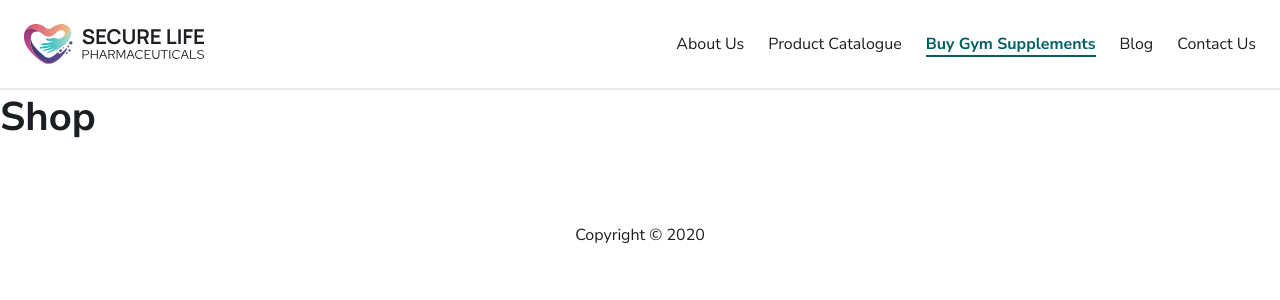
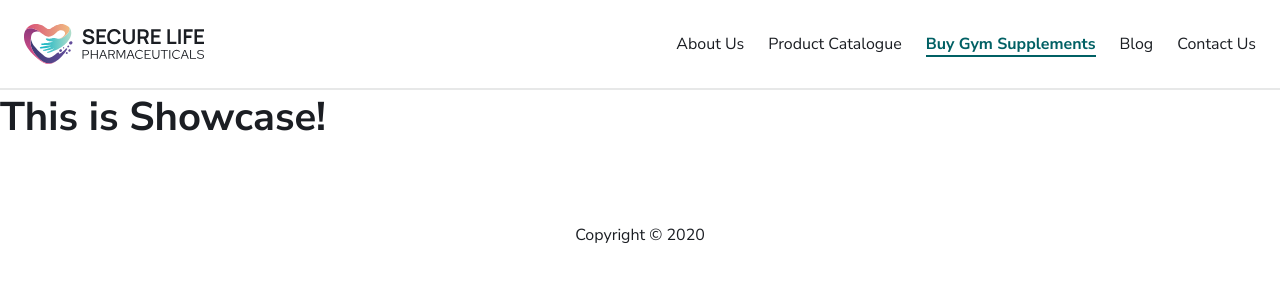
Before and after one commit to kundanb/securelifepharma.com, a React (Create React App) app: page /shop in a window 1280 px wide. Shown: the top 300 px of the page. Built offline with nearby package versions, Linux system fonts and the light colour scheme.

Commit message:
created Shop Showcase

```diff
--- a/src/pages/Shop.js
+++ b/src/pages/Shop.js
@@ -1,3 +1,9 @@
+import Showcase from './Shop/Showcase';
+
 export default function Shop() {
-  return <h1>Shop</h1>;
+  return (
+    <>
+      <Showcase />
+    </>
+  );
 }
--- /dev/null
+++ b/src/pages/Shop/Showcase.js
@@ -0,0 +1,3 @@
+export default function Showcase() {
+  return <h1>This is Showcase!</h1>;
+}
```
